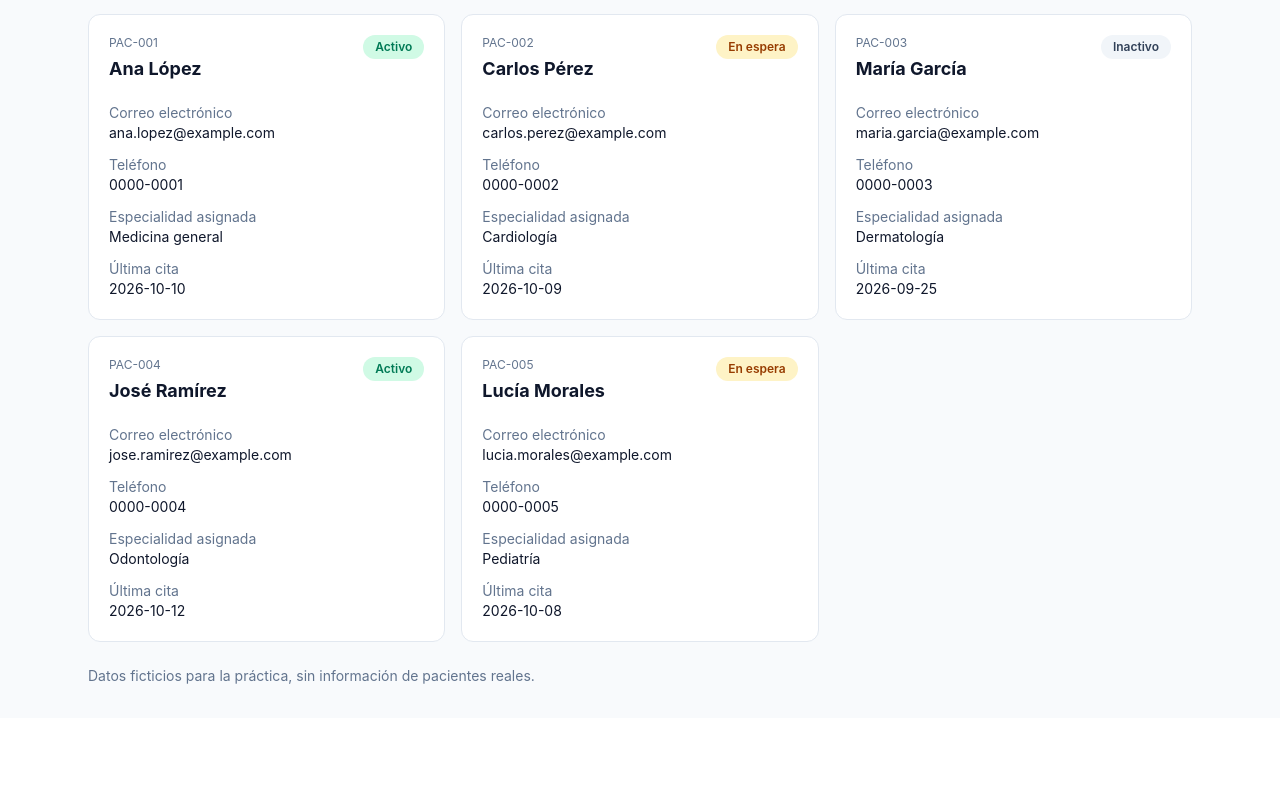
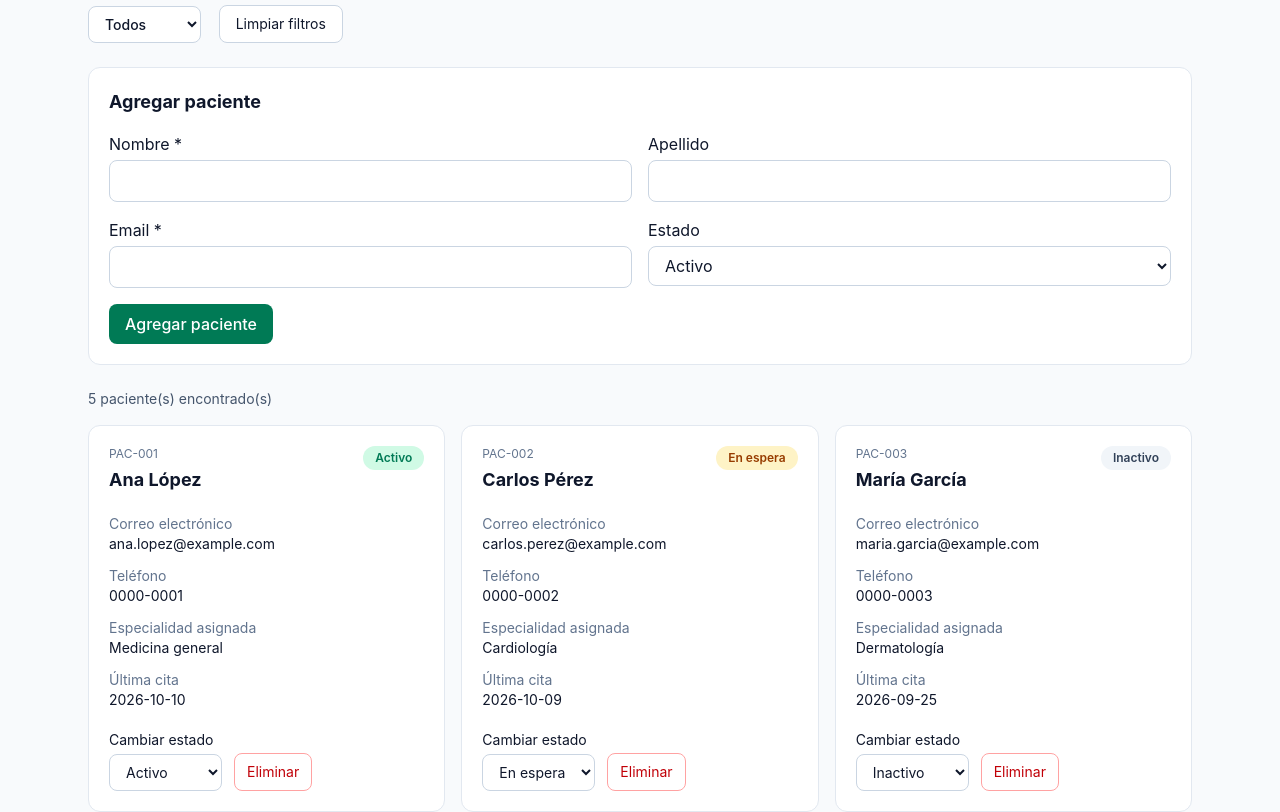
Before and after one commit to dariomartinez2014/clinica-frontend, a React (Vite) app: page /pacientes in a window 1280 px wide. Shown: the part 440-1252 px from the top of the page. Before the commit the page ends 1158 px from the top, so only its background shows below. Built offline with nearby package versions, Linux system fonts and the light colour scheme.

Commit message:
feat: implement combined filters and immutable patient CRUD

```diff
--- /dev/null
+++ b/src/components/FormularioPaciente.tsx
@@ -0,0 +1,45 @@
+import { useState } from 'react';
+import type { ChangeEvent, FormEvent } from 'react';
+import type { EstadoPaciente, Paciente } from '../types/paciente';
+
+interface Props { onAgregar: (paciente: Paciente) => void }
+
+export default function FormularioPaciente({ onAgregar }: Props) {
+  const [nombre, setNombre] = useState('');
+  const [apellido, setApellido] = useState('');
+  const [email, setEmail] = useState('');
+  const [estado, setEstado] = useState<EstadoPaciente>('activo');
+  const [error, setError] = useState('');
+
+  function enviar(event: FormEvent<HTMLFormElement>) {
+    event.preventDefault();
+    if (!nombre.trim() || !email.trim()) {
+      setError('Nombre y email son obligatorios');
+      return;
+    }
+    onAgregar({ id: crypto.randomUUID(), nombre: nombre.trim(), apellido: apellido.trim(),
+      email: email.trim(), estado, telefono: 'No registrado', especialidadAsignada: 'Sin asignar', ultimaCita: '' });
+    setNombre(''); setApellido(''); setEmail(''); setEstado('activo'); setError('');
+  }
+
+  const inputClass = 'mt-1 w-full rounded-lg border border-slate-300 px-3 py-2';
+  return (
+    <form onSubmit={enviar} noValidate className="mb-6 rounded-xl border border-slate-200 bg-white p-5">
+      <h2 className="mb-4 text-lg font-bold">Agregar paciente</h2>
+      <div className="grid gap-4 md:grid-cols-2">
+        <label htmlFor="nuevo-nombre">Nombre *<input id="nuevo-nombre" value={nombre} required
+          onChange={(e: ChangeEvent<HTMLInputElement>) => setNombre(e.target.value)} className={inputClass} /></label>
+        <label htmlFor="nuevo-apellido">Apellido<input id="nuevo-apellido" value={apellido}
+          onChange={(e: ChangeEvent<HTMLInputElement>) => setApellido(e.target.value)} className={inputClass} /></label>
+        <label htmlFor="nuevo-email">Email *<input id="nuevo-email" type="email" value={email} required
+          onChange={(e: ChangeEvent<HTMLInputElement>) => setEmail(e.target.value)} className={inputClass} /></label>
+        <label htmlFor="nuevo-estado">Estado<select id="nuevo-estado" value={estado}
+          onChange={(e: ChangeEvent<HTMLSelectElement>) => setEstado(e.target.value as EstadoPaciente)} className={inputClass}>
+          <option value="activo">Activo</option><option value="inactivo">Inactivo</option><option value="en_espera">En espera</option>
+        </select></label>
+      </div>
+      {error && <p role="alert" className="mt-3 text-sm text-red-700">{error}</p>}
+      <button type="submit" className="mt-4 rounded-lg bg-emerald-700 px-4 py-2 font-medium text-white hover:bg-emerald-800">Agregar paciente</button>
+    </form>
+  );
+}
--- a/src/components/PacienteCard.tsx
+++ b/src/components/PacienteCard.tsx
@@ -1,12 +1,15 @@
-import type { Paciente } from '../types/paciente';
+import type { ChangeEvent } from 'react';
+import type { EstadoPaciente, Paciente } from '../types/paciente';
 import BadgeEstado from './BadgeEstado';
 
 // PROPS: recibo todos los datos del paciente en un solo objeto.
 interface PacienteCardProps {
   paciente: Paciente;
+  onCambiarEstado: (id: string, estado: EstadoPaciente) => void;
+  onEliminar: (id: string) => void;
 }
 
-export default function PacienteCard({ paciente }: PacienteCardProps) {
+export default function PacienteCard({ paciente, onCambiarEstado, onEliminar }: PacienteCardProps) {
   return (
     <article aria-labelledby={`nombre-${paciente.id}`} className="min-w-0 rounded-xl border border-slate-200 bg-white p-5">
       <div className="flex flex-wrap items-start justify-between gap-3">
@@ -21,8 +24,19 @@ export default function PacienteCard({ paciente }: PacienteCardProps) {
         <div><dt className="text-slate-500">Correo electrónico</dt><dd className="break-all">{paciente.email}</dd></div>
         <div><dt className="text-slate-500">Teléfono</dt><dd>{paciente.telefono}</dd></div>
         <div><dt className="text-slate-500">Especialidad asignada</dt><dd>{paciente.especialidadAsignada}</dd></div>
-        <div><dt className="text-slate-500">Última cita</dt><dd><time dateTime={paciente.ultimaCita}>{paciente.ultimaCita}</time></dd></div>
+        <div><dt className="text-slate-500">Última cita</dt><dd>{paciente.ultimaCita ? <time dateTime={paciente.ultimaCita}>{paciente.ultimaCita}</time> : "Sin citas"}</dd></div>
       </dl>
+      <div className="mt-5 flex flex-wrap items-end gap-3">
+        <label className="text-sm" htmlFor={`estado-${paciente.id}`}>Cambiar estado
+          <select id={`estado-${paciente.id}`} value={paciente.estado}
+            onChange={(event: ChangeEvent<HTMLSelectElement>) => onCambiarEstado(paciente.id, event.target.value as EstadoPaciente)}
+            className="mt-1 block rounded-lg border border-slate-300 px-3 py-2">
+            <option value="activo">Activo</option><option value="inactivo">Inactivo</option><option value="en_espera">En espera</option>
+          </select>
+        </label>
+        <button type="button" onClick={() => onEliminar(paciente.id)} aria-label={`Eliminar a ${paciente.nombre} ${paciente.apellido}`}
+          className="rounded-lg border border-red-300 px-3 py-2 text-sm text-red-700 hover:bg-red-50">Eliminar</button>
+      </div>
     </article>
   );
 }
--- a/src/pages/PaginaPacientes.tsx
+++ b/src/pages/PaginaPacientes.tsx
@@ -1,18 +1,39 @@
-// Problemas encontrados en el código generado por la IA:
-// 1. La página mezclaba buscador, tarjetas y estados en un solo componente.
-// 2. El arreglo se creaba dentro de la función en cada render; lo moví a src/data.
-// 3. El texto y el color del estado usaban ternarios anidados por separado.
-//    Ahora BadgeEstado centraliza ambos y evita que las condiciones difieran.
-// La primera versión está en docs/dia-2/PaginaPacientesIA.tsx.txt.
-
 import { useState } from 'react';
+import type { ChangeEvent } from 'react';
+import type { EstadoPaciente, Paciente } from '../types/paciente';
+import FormularioPaciente from '../components/FormularioPaciente';
 import PacienteCard from '../components/PacienteCard';
 import BuscadorPacientes from '../components/BuscadorPacientes';
 import { pacientesEjemplo } from '../data/pacientes';
 
 export default function PaginaPacientes() {
-  // ESTADO LOCAL: por ahora guardo lo que escribo, sin filtrar ni hacer CRUD.
   const [busqueda, setBusqueda] = useState<string>('');
+  const [estadoFiltro, setEstadoFiltro] = useState<EstadoPaciente | 'Todos'>('Todos');
+  const [pacientes, setPacientes] = useState<Paciente[]>(pacientesEjemplo);
+  const [mensaje, setMensaje] = useState('');
+
+  // La lista filtrada se deriva del estado; nunca reemplaza el arreglo original.
+  const pacientesFiltrados = pacientes.filter(p =>
+    p.nombre.toLowerCase().includes(busqueda.toLowerCase()) &&
+    (estadoFiltro === 'Todos' || p.estado === estadoFiltro)
+  );
+
+  function agregar(paciente: Paciente) {
+    setPacientes(prev => [...prev, paciente]);
+    setMensaje(`Paciente ${paciente.nombre} agregado. Si no aparece, revisa los filtros activos.`);
+  }
+
+  function cambiarEstado(id: string, estado: EstadoPaciente) {
+    setPacientes(prev => prev.map(p => p.id === id ? { ...p, estado } : p));
+    setMensaje('Estado actualizado.');
+  }
+
+  function eliminar(id: string) {
+    const paciente = pacientes.find(p => p.id === id);
+    if (!paciente || !window.confirm(`¿Eliminar a ${paciente.nombre} ${paciente.apellido}?`)) return;
+    setPacientes(prev => prev.filter(p => p.id !== id));
+    setMensaje(`Paciente ${paciente.nombre} eliminado.`);
+  }
 
   return (
     <div className="min-h-screen bg-slate-50 text-slate-900">
@@ -26,12 +47,25 @@ export default function PaginaPacientes() {
         <h1 className="text-3xl font-bold">Pacientes</h1>
         <p className="mt-2 text-slate-600">Directorio de pacientes de la clínica.</p>
         <BuscadorPacientes value={busqueda} onChange={setBusqueda} />
-        <p className="mb-4 text-sm text-slate-600">{pacientesEjemplo.length} pacientes de ejemplo</p>
+        <div className="mb-6 flex flex-wrap items-end gap-4">
+          <label htmlFor="filtro-estado" className="text-sm font-medium">Filtrar por estado
+            <select id="filtro-estado" value={estadoFiltro}
+              onChange={(event: ChangeEvent<HTMLSelectElement>) => setEstadoFiltro(event.target.value as EstadoPaciente | 'Todos')}
+              className="mt-2 block rounded-lg border border-slate-300 bg-white px-3 py-2">
+              <option value="Todos">Todos</option><option value="activo">Activo</option><option value="inactivo">Inactivo</option><option value="en_espera">En espera</option>
+            </select>
+          </label>
+          <button type="button" onClick={() => { setBusqueda(''); setEstadoFiltro('Todos'); }} className="rounded-lg border border-slate-300 bg-white px-4 py-2 text-sm">Limpiar filtros</button>
+        </div>
+        <FormularioPaciente onAgregar={agregar} />
+        <p role="status" className="mb-3 text-sm text-emerald-800">{mensaje}</p>
+        <p className="mb-4 text-sm text-slate-600">{pacientesFiltrados.length} paciente(s) encontrado(s)</p>
+        {pacientesFiltrados.length === 0 && <p className="mb-4 text-slate-600">No hay pacientes que coincidan con los filtros.</p>}
         {/* RESPONSIVO: columna en móvil y grid de tarjetas desde escritorio. */}
         <div className="flex flex-col gap-4 md:grid md:grid-cols-2 xl:grid-cols-3">
-          {pacientesEjemplo.map(paciente => <PacienteCard key={paciente.id} paciente={paciente} />)}
+          {pacientesFiltrados.map(paciente => <PacienteCard key={paciente.id} paciente={paciente} onCambiarEstado={cambiarEstado} onEliminar={eliminar} />)}
         </div>
-        <p className="mt-6 text-sm text-slate-500">Datos ficticios para la práctica, sin información de pacientes reales.</p>
+        <p className="mt-6 text-sm text-slate-500">Datos ficticios de práctica. Los cambios se guardan solo en memoria y se reinician al recargar.</p>
       </main>
     </div>
   );
```
Also changed, not shown: 4 other files (tests, documents, lock files or other folders).
